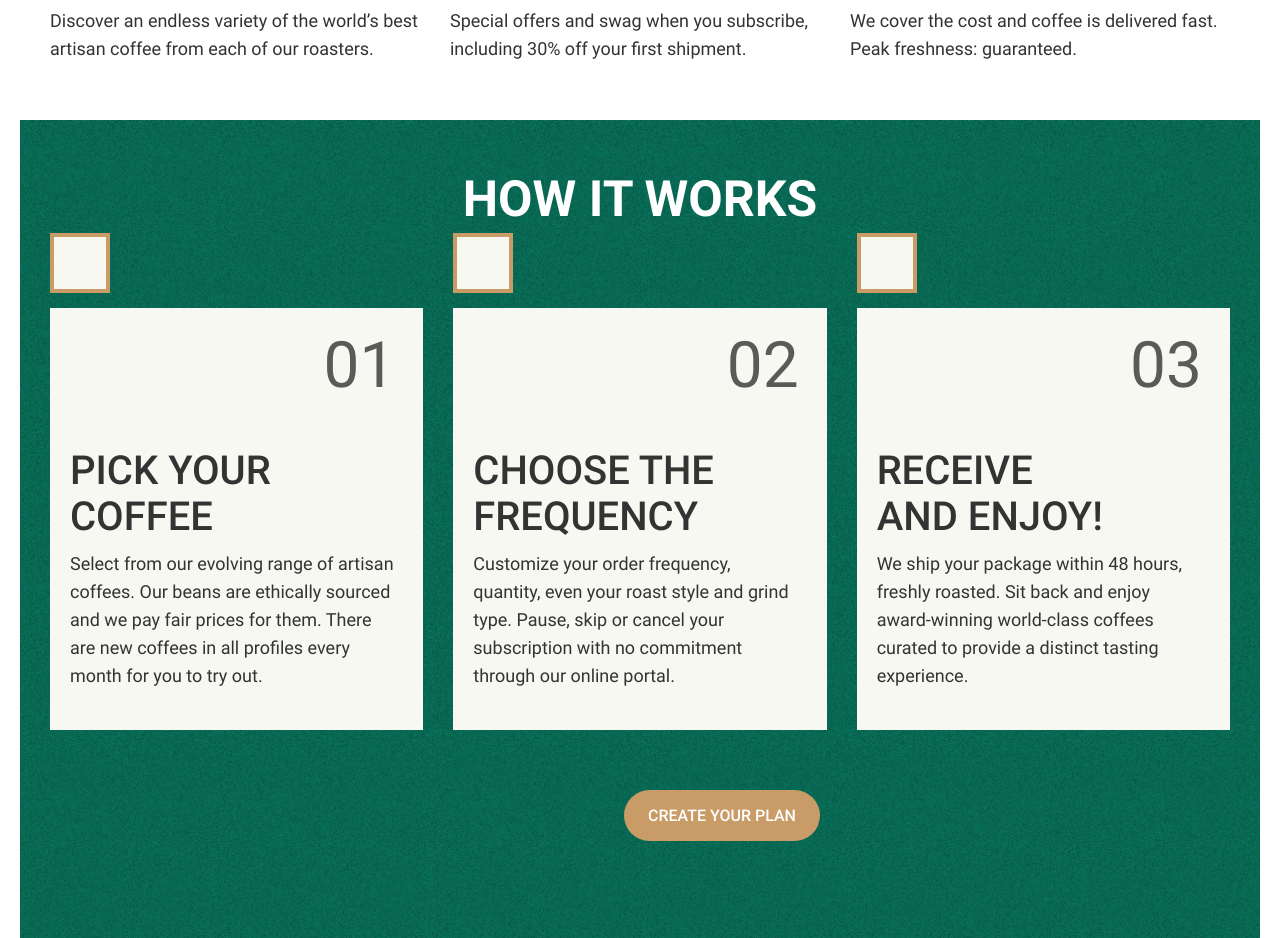
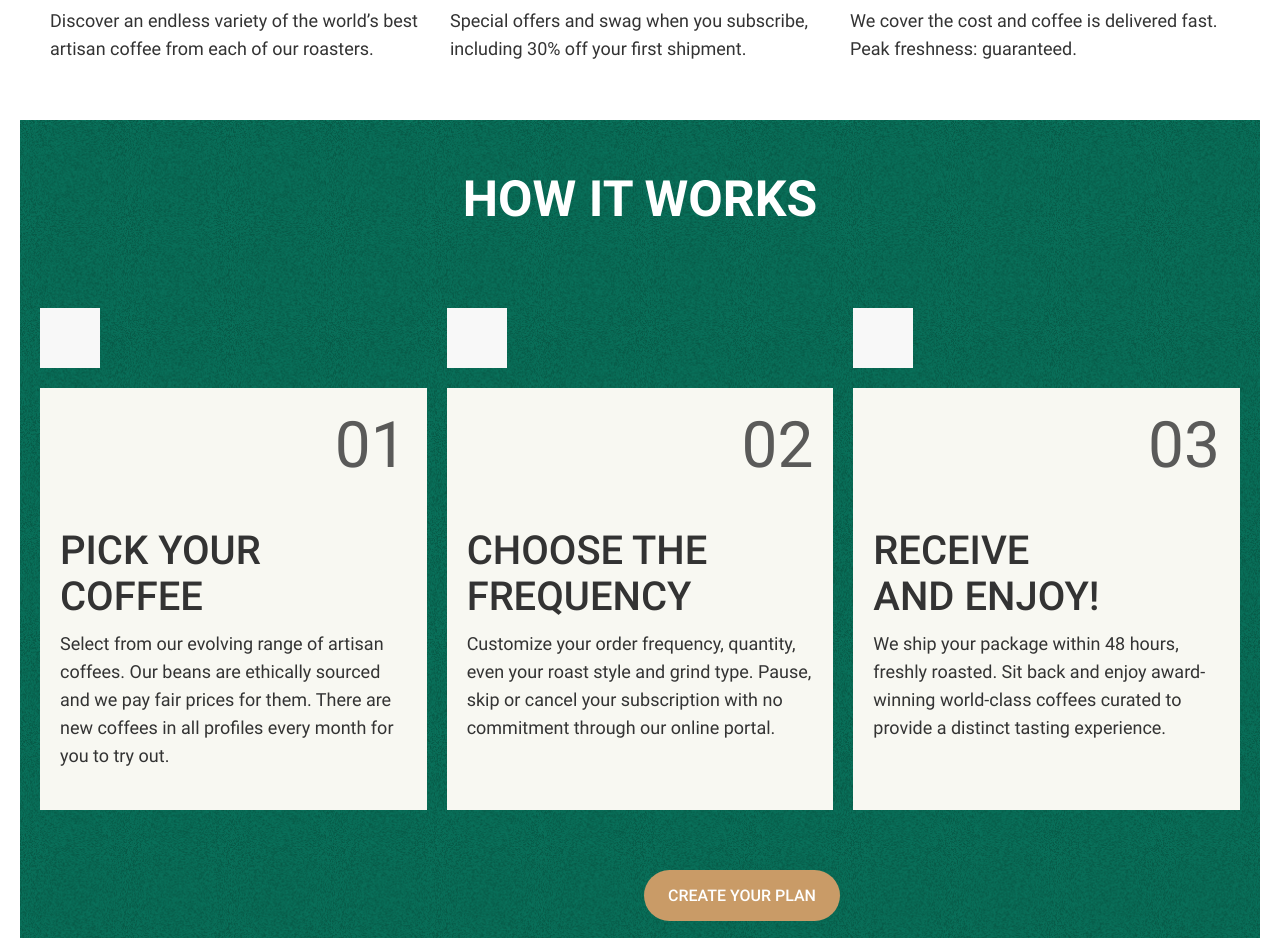
Before and after one commit to ortigaliev/coffeeroasters, a plain HTML site: page index.html in a window 1280 px wide. Shown: the part 3527-4465 px from the top of the page. Drawn offline with Linux system fonts and the light colour scheme.

Commit message:
add how it works section

```diff
--- a/css/style.css
+++ b/css/style.css
@@ -435,27 +435,52 @@ only screen and (                min-resolution: 2dppx) {
 }
 .triple-green-grid-card {
   display: flex;
-  justify-content: space-between;
-  padding-left: 30px;
-  padding-right: 30px;
+  margin: 0;
+  padding: 0;
+  margin-left: -20px;
+  counter-reset: triple-green-grid-wrapper;
 }
 
 .triple-green-grid-item {
-  position: relative;
   display: flex;
   flex-direction: column;
-  padding: 20px 28px 40px 20px;
+  margin-left: 20px;
   width: calc(100% / 3 - 20px);
-  background-color: #F8F8F2;
+  counter-increment: triple-green-grid-wrapper;
 }
 
-.grid-item-number {
+.triple-green-grid-item::before{
+  border-radius: 4px solid var(--carrot-color);
+  margin-bottom: 20px;
+  width: 60px;
+  height: 60px;
+  background-color: #f8f8f8;
+  content:"";
+
+}
+
+.triple-green-grid-item-content{
+  padding: 20px 20px 40px;
+  background-color: var(--light-bg);
+  flex-grow: 1;
+  display: flex;
+  flex-direction: column;
+}
+
+.triple-green-grid-item-content::before{
+  content: "0" counter(triple-green-grid-wrapper);
+  align-self: flex-;
   font-size: 64px;
   line-height: 75px;
   margin-bottom: 45px;
   text-align: right;
   color: #333;
   opacity: 0.8;
+}
+
+
+.grid-item-number {
+
 }
 .triple-green-grid-item-heading {
   width: 241px;
@@ -487,19 +512,10 @@ only screen and (                min-resolution: 2dppx) {
   margin-left: 604px;
   background-color: var(--carrot-color);
 }
+.tripple-green-grid-link:focus{
+  outline-color: var(--light-bg);
+}
 
-.triple-green-grid-item::before{
-  display: block;
-  position: absolute;
-  padding-bottom: 20px;
-  left: 0;
-  top: -75px;
-  width: 60px;
-  height: 60px;
-  background-color: #f8f8f2;
-  border: 4px solid #c99b67;
-  content:"";
-}
 
 
 /* FOOTER */
--- a/index.html
+++ b/index.html
@@ -116,27 +116,30 @@
 
       <!-- Triple-green-grid -->
       <section class="triple-green-grid-wrapper">
+        <div class="container">
           <h3 class="triple-green-grid-heading">How it works</h3>
           <div class="triple-green-grid-card">
             <div class="triple-green-grid-item">
-            <span class="grid-item-number">01</span>
+              <div class="triple-green-grid-item-content">
                 <h3 class="triple-green-grid-item-heading">Pick your coffee</h3>
                 <p class="triple-green-grid-item-text">Select from our evolving range of artisan coffees. Our beans are ethically sourced and we pay fair prices for them. There are new coffees in all profiles every month for you to try out.</p>
               </div>
-
+            </div>
             <div class="triple-green-grid-item">
-            <span class="grid-item-number">02</span>
+              <div class="triple-green-grid-item-content">
                 <h3 class="triple-green-grid-item-heading">Choose the frequency</h3>
                 <p class="triple-green-grid-item-text">Customize your order frequency, quantity, even your roast style and grind type. Pause, skip or cancel your subscription with no commitment through our online portal.</p>
               </div>
-
+            </div>
             <div class="triple-green-grid-item">
-            <span class="grid-item-number">03</span>
+              <div class="triple-green-grid-item-content">
                 <h3 class="triple-green-grid-item-heading">Receive and enjoy!</h3>
                 <p class="triple-green-grid-item-text">We ship your package within 48 hours, freshly roasted. Sit back and enjoy award-winning world-class coffees curated to provide a distinct tasting experience.</p>
               </div>
             </div>
+          </div>
           <a class="tripple-green-grid-link pr-button" href="#" >Create your plan</a>
+        </div>
 
       </section>
 
```
Lines whose indentation alone changed are shown as unchanged.
